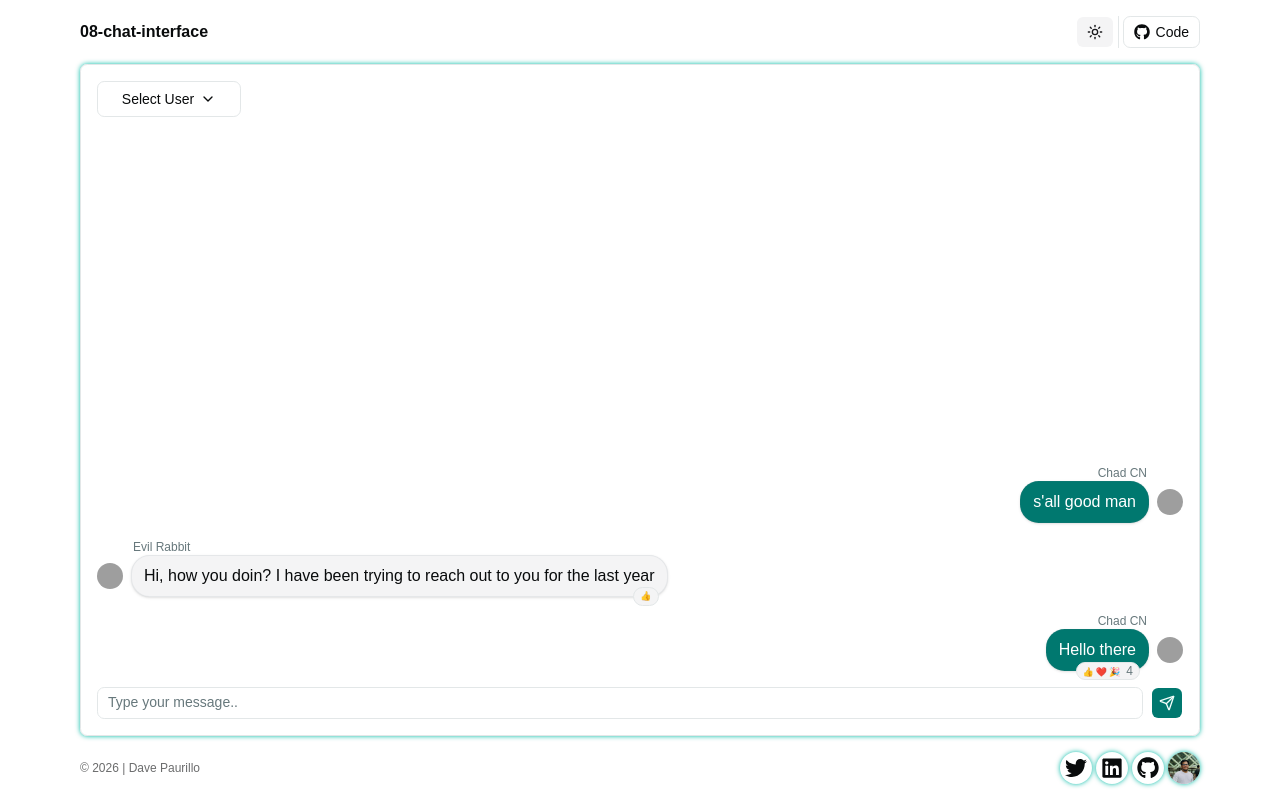
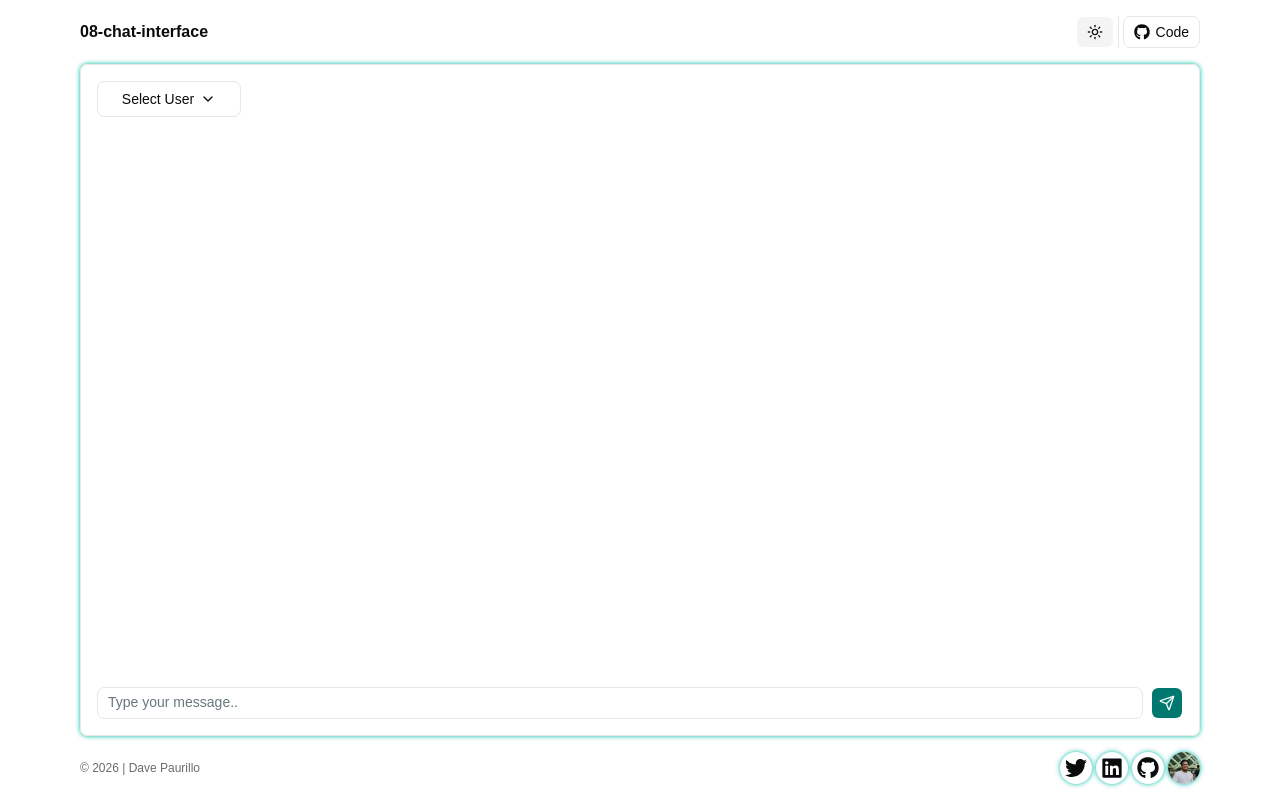
Before and after one commit to davePawww/rws-chat-interface, a React (Vite) app: page / in a window 1280 px wide. Built offline with nearby package versions, Linux system fonts and the light colour scheme; grey boxes are pictures that could not be loaded.

Commit message:
feat: send message - sendNewMessage action added in the store - updated TMessage to use randomUUID for id instead of number - message input refactor to use sendNewMessage onClick and onKeydown

```diff
--- a/src/pages/chat-interface/components/message-input.tsx
+++ b/src/pages/chat-interface/components/message-input.tsx
@@ -1,17 +1,40 @@
 import { Send } from 'lucide-react';
+import { useState } from 'react';
 
 import { Button } from '@/components/ui/button';
 import { Textarea } from '@/components/ui/textarea';
+import { useChatInterfaceStore } from '@/store/chat-interface.store';
 
 export default function MessageInput() {
+  const [msgInput, setMsgInput] = useState('');
+  const sendNewMessage = useChatInterfaceStore((s) => s.sendNewMessage);
+
+  // Send button click
+  const handleSendBtn = () => {
+    sendNewMessage(msgInput);
+    setMsgInput('');
+  };
+
+  // Send on keydown
+  const handleKeyDown = (e: React.KeyboardEvent<HTMLTextAreaElement>) => {
+    if (e.key === 'Enter' && !e.shiftKey) {
+      e.preventDefault();
+      sendNewMessage(msgInput);
+      setMsgInput('');
+    }
+  };
+
   return (
     <div className="mt-4 flex gap-2">
       <Textarea
         rows={1}
         placeholder="Type your message.."
         className="min-h-8 resize-none overflow-hidden py-1"
+        value={msgInput}
+        onChange={(e) => setMsgInput(e.target.value)}
+        onKeyDown={handleKeyDown}
       />
-      <Button size="icon" aria-label="Send Button">
+      <Button size="icon" aria-label="Send Button" onClick={handleSendBtn}>
         <Send />
       </Button>
     </div>
--- a/src/pages/chat-interface/components/message.tsx
+++ b/src/pages/chat-interface/components/message.tsx
@@ -18,8 +18,8 @@ export default function Message({ msg }: MessageProps) {
     <div onMouseEnter={() => setIsHovered(true)} onMouseLeave={() => setIsHovered(false)}>
       <p
         className={cn(
-          'text-muted-foreground ml-9 text-xs font-medium',
-          msg.user.name === 'Chad CN' ? 'mr-9 text-right' : '',
+          'text-muted-foreground ml-12 text-xs font-medium',
+          msg.user.name === 'Chad CN' ? 'mr-12 text-right' : '',
         )}
       >
         {msg.user.name}
--- a/src/pages/chat-interface/components/select-reaction.tsx
+++ b/src/pages/chat-interface/components/select-reaction.tsx
@@ -9,7 +9,7 @@ import type { Emoji } from '@/types/chat-interface.types';
 const EMOJI_LIST: Emoji[] = ['👍', '❤️', '😂', '😮', '😢', '🙏', '🔥', '🎉'];
 
 type SelectReactionProps = {
-  messageId: number;
+  messageId: string;
 };
 
 export default function SelectReaction({ messageId }: SelectReactionProps) {
--- a/src/store/chat-interface.store.ts
+++ b/src/store/chat-interface.store.ts
@@ -2,37 +2,24 @@ import { create } from 'zustand';
 
 import type { ChatInterfaceStore, TMessage } from '@/types/chat-interface.types';
 import { formatMessageTime } from '@/utils/format-message-time';
-import { users } from '@/utils/users';
 
-const mockMessage: TMessage[] = [
-  {
-    id: 1,
-    user: users[0],
-    message: 'Hello there',
-    time: formatMessageTime(new Date()),
-    replyTo: null,
-    reactions: { 'Evil Rabbit': '👍', 'Chad CN': '👍', Dave: '❤️', John: '🎉' },
+export const useChatInterfaceStore = create<ChatInterfaceStore>((set, get) => ({
+  messages: [],
+  sendNewMessage: (message) => {
+    const currentUser = get().user;
+    if (!currentUser) return;
+
+    const newMessage: TMessage = {
+      id: crypto.randomUUID(),
+      user: currentUser,
+      message,
+      time: formatMessageTime(new Date()),
+      replyTo: null,
+      reactions: null,
+    };
+
+    set((s) => ({ messages: [newMessage, ...s.messages] }));
   },
-  {
-    id: 2,
-    user: users[1],
-    message: 'Hi, how you doin? I have been trying to reach out to you for the last year',
-    time: formatMessageTime(new Date()),
-    replyTo: 1,
-    reactions: { 'Evil Rabbit': '👍' },
-  },
-  {
-    id: 3,
-    user: users[0],
-    message: "s'all good man",
-    time: formatMessageTime(new Date()),
-    replyTo: 2,
-    reactions: null,
-  },
-];
-
-export const useChatInterfaceStore = create<ChatInterfaceStore>((set) => ({
-  messages: mockMessage,
   user: null,
   setUser: (selectedUser) => set({ user: selectedUser }),
   toggleUserReaction: (msgId, newReaction) =>
--- a/src/types/chat-interface.types.ts
+++ b/src/types/chat-interface.types.ts
@@ -1,8 +1,11 @@
+import type { UUID } from 'crypto';
+
 export type ChatInterfaceStore = {
   messages: TMessage[];
+  sendNewMessage: (message: string) => void;
   user: User | null;
   setUser: (user: User) => void;
-  toggleUserReaction: (msgId: number, newReaction: Reaction) => void;
+  toggleUserReaction: (msgId: string, newReaction: Reaction) => void;
 };
 
 export type User = {
@@ -14,10 +17,10 @@ export type Emoji = '👍' | '❤️' | '😂' | '😮' | '😢' | '🙏' | '
 export type Reaction = Partial<Record<User['name'], Emoji>>;
 
 export type TMessage = {
-  id: number;
+  id: UUID;
   user: User;
   message: string;
   time: string;
-  replyTo: number | null;
+  replyTo: UUID | null; // reply to a message
   reactions: Reaction | null;
 };
```
